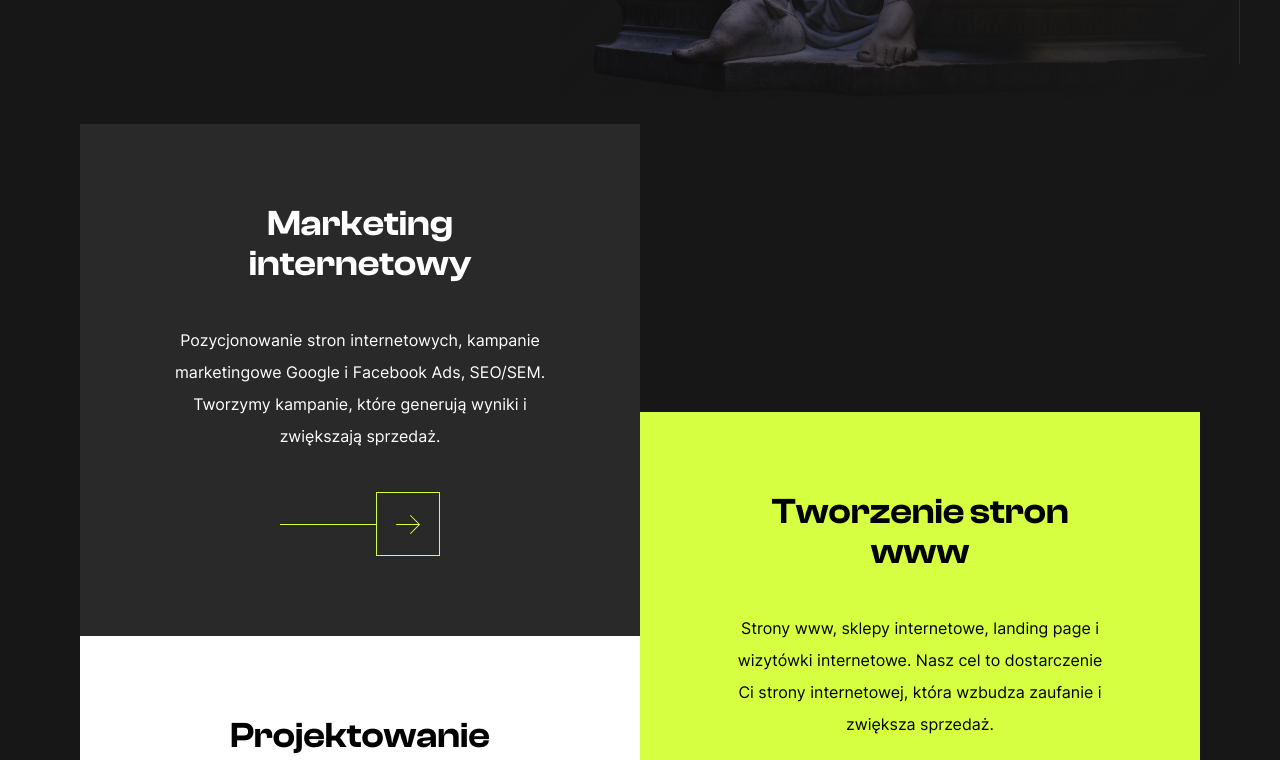
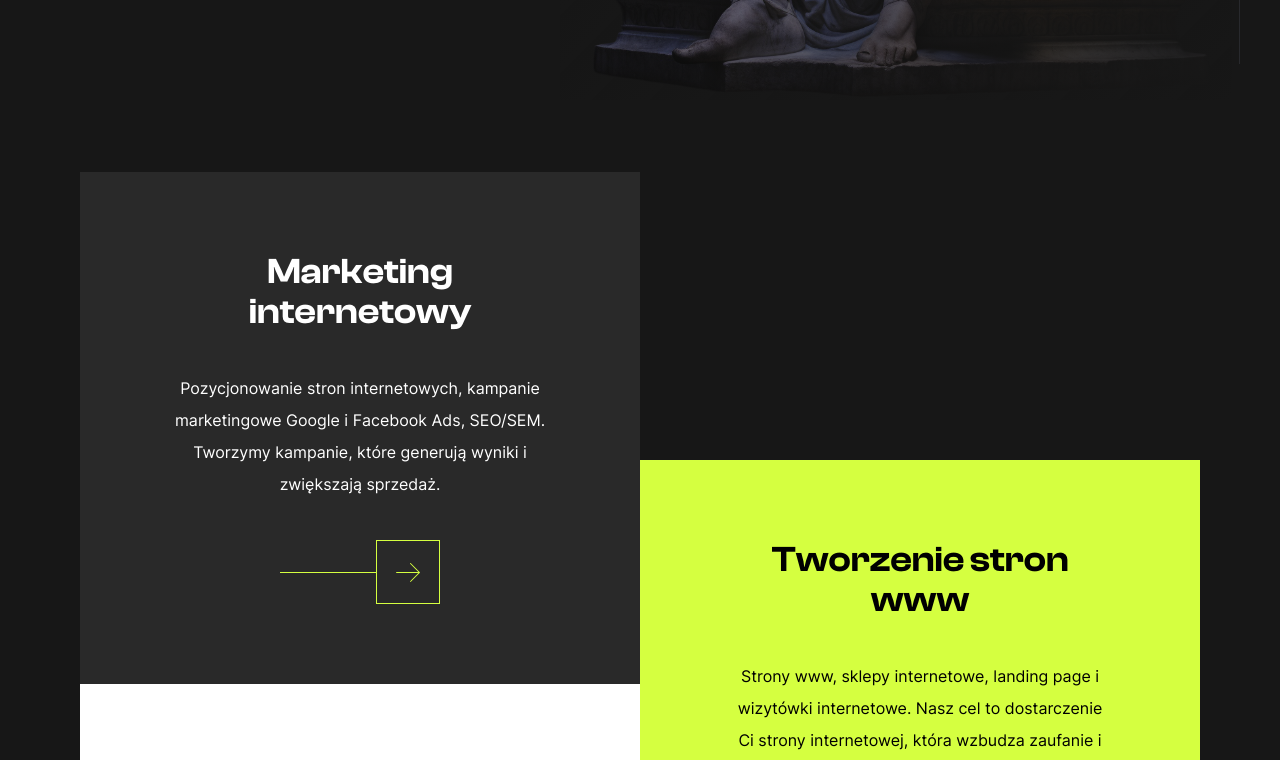
Before and after one commit to PGodzien/getpromo-nowa-strona, a Next.js app: page / in a window 1280 px wide. Shown: the part 740-1500 px from the top of the page. Built offline with nearby package versions, Linux system fonts and the light colour scheme; a web font is replaced by a local one.

Commit message:
Update features.tsx

```diff
--- a/app/components/features.tsx
+++ b/app/components/features.tsx
@@ -4,7 +4,7 @@ import Link from "next/link";
 const Features = () => {
     return (
         <>
-            <div className="container px-4 mx-auto max-w-6xl">
+            <div className="container px-4 mx-auto max-w-6xl py-12">
                 {/* marketing */}
                 <div className="bg-secondary flex flex-col items-center text-center py-20 space-y-10 w-full md:w-1/2 text-white">
                     <h3 className="max-w-xs font-serif text-3xl md:text-4xl font-semibold">Marketing internetowy</h3>
```
